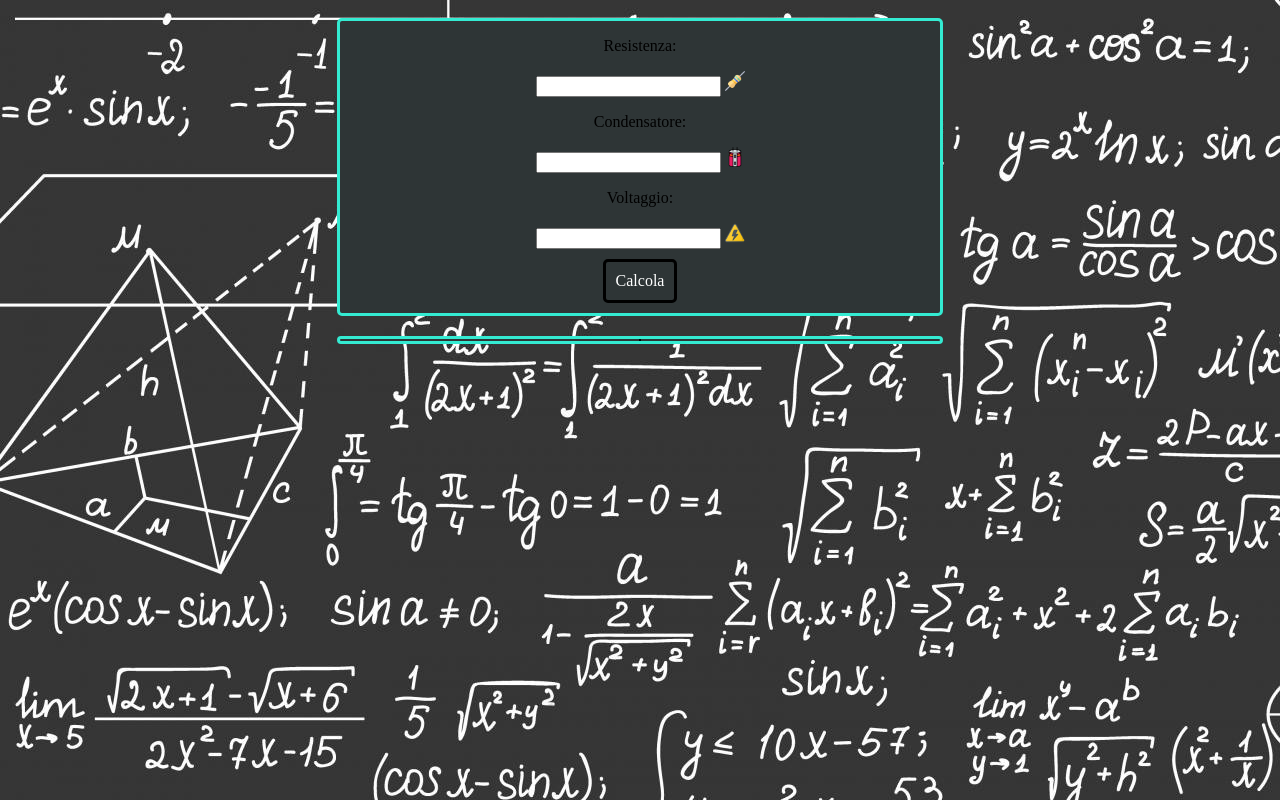
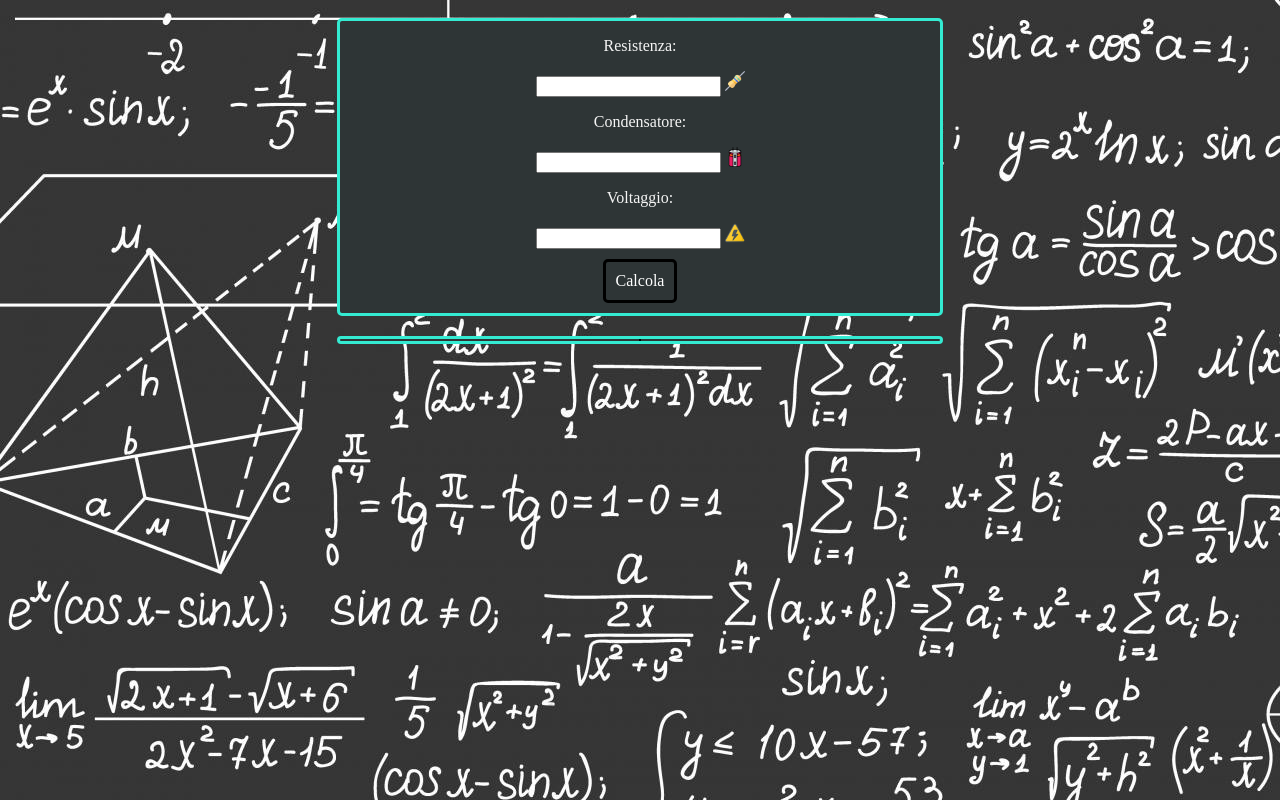
Before and after one commit to xGabbro/SeS, a plain HTML site: page index.html in a window 1280 px wide. Drawn offline with Linux system fonts and the light colour scheme.

Commit message:
change text color

```diff
--- a/index.html
+++ b/index.html
@@ -17,19 +17,19 @@
     <center>
         <div class="minimalDiv">
 
-            <p class="minimalP">Resistenza: </p>
+            <p class="minimalText">Resistenza: </p>
             <input id="r">
             <img src="images/icons/resistor.png" height="20px" width="20px">
 
             <br>
 
-            <p class="minimalP">Condensatore: </p>
+            <p class="minimalText">Condensatore: </p>
             <input id="c">
             <img src="images/icons/capacitor.png" height="20px" width="20px">
 
             <br>
 
-            <p class="minimalP">Voltaggio: </p>
+            <p class="minimalText">Voltaggio: </p>
             <input id="v">
             <img src="images/icons/high-voltage.png" height="20px" width="20px">
 
--- a/styles/minimal.css
+++ b/styles/minimal.css
@@ -43,3 +43,9 @@ a.minimalButton:hover {
     background-color: black;
 
 }
+
+p.minimalText {
+
+    color: whitesmoke;
+
+}
```
